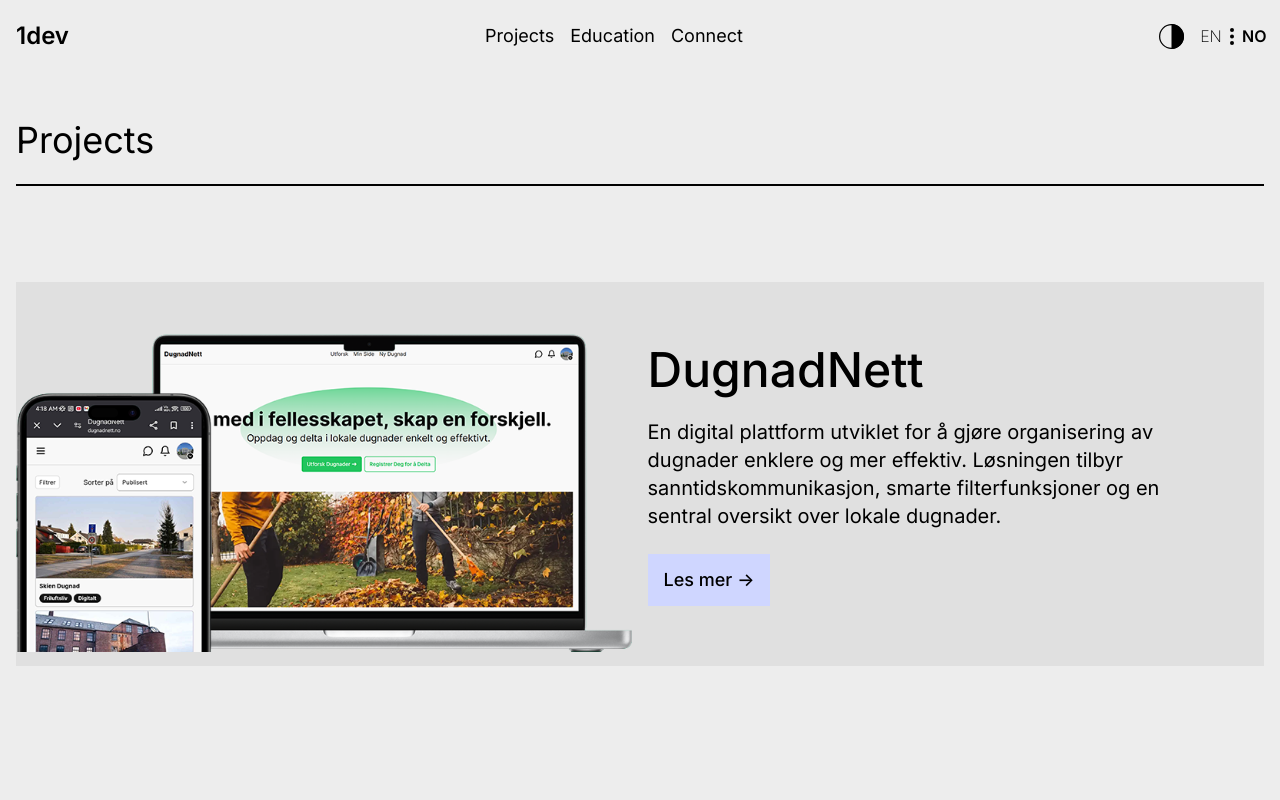
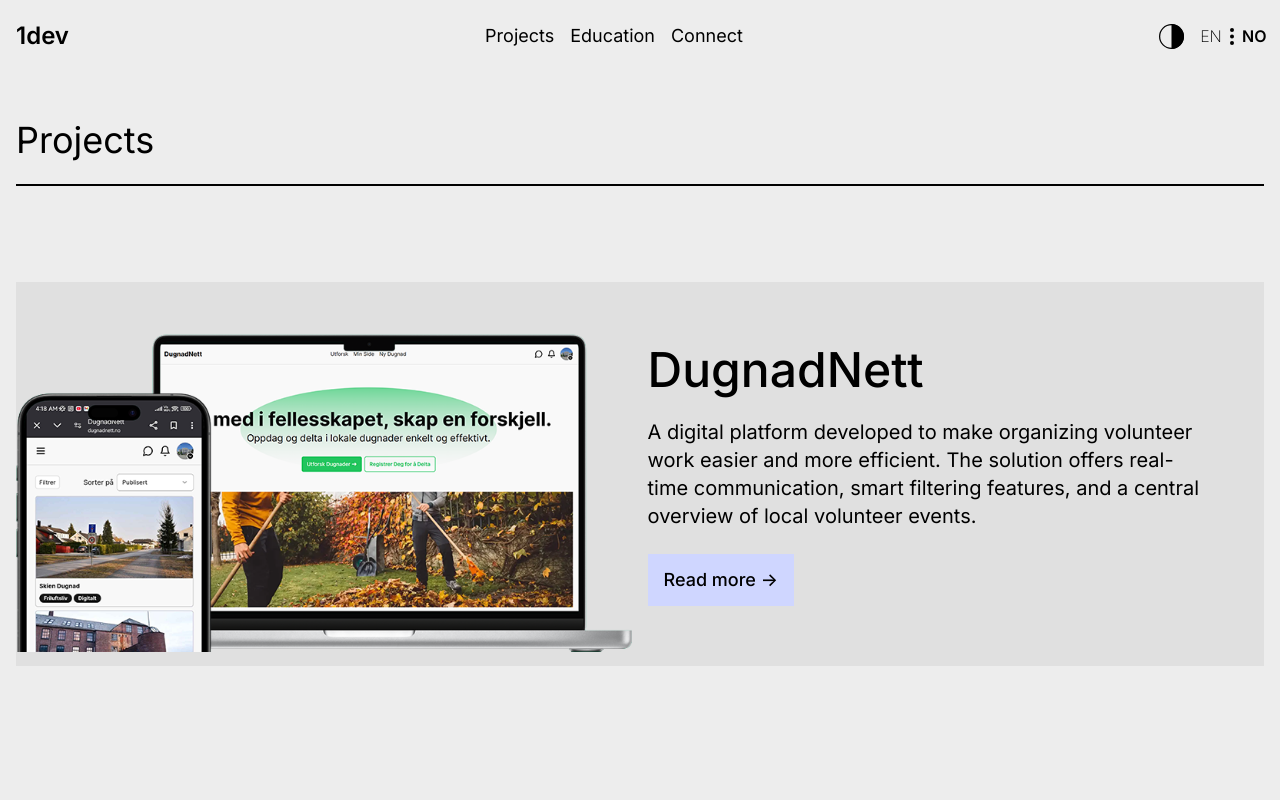
Before and after one commit to Zekima/my-portfolio, a Next.js app: page /en/projects in a window 1280 px wide. Shown: the top 800 px of the page. Built offline with nearby package versions, Linux system fonts and the light colour scheme; no server answers.

Commit message:
Fix missed translation

```diff
--- a/app/[locale]/layout.tsx
+++ b/app/[locale]/layout.tsx
@@ -12,15 +12,15 @@ const inter = Inter({ subsets: ["latin"] });
 
 export default async function LocaleLayout({
     children,
-    params
+    params: paramsPromise
 }: {
     children: React.ReactNode;
-    params: { locale: 'en' | 'no' }
+    params: Promise<{ locale: 'en' | 'no' }>;
 }) {
+    const params = await paramsPromise;
+    const { locale } = params;
 
-    const { locale } = await params;
-
-    if (!routing.locales.includes(locale as 'en' | 'no')) {
+    if (!routing.locales.includes(locale)) {
         notFound();
     }
 
@@ -29,8 +29,8 @@ export default async function LocaleLayout({
     return (
         <html lang={locale} suppressHydrationWarning>
             <body className={`${inter.className} antialiased`}>
-                <div className='w-full px-4'>
-                    <div className='max-w-[1280px] m-auto'>
+                <div className="w-full px-4">
+                    <div className="max-w-[1280px] m-auto">
                         <NextIntlClientProvider messages={messages}>
                             <ThemeProvider>
                                 <NavBar />
--- a/components/Home/ProjectsSection.tsx
+++ b/components/Home/ProjectsSection.tsx
@@ -17,8 +17,8 @@ export default function ProjectsSection() {
                 </div>
                 <div className="lg:w-1/2 pt-0 lg:pt-16 flex flex-col gap-6 pr-0 lg:pr-16">
                     <p className="text-5xl font-medium">DugnadNett</p>
-                    <p className="text-xl ">En digital plattform utviklet for å gjøre organisering av dugnader enklere og mer effektiv. Løsningen tilbyr sanntidskommunikasjon, smarte filterfunksjoner og en sentral oversikt over lokale dugnader.</p>
-                    <Link href="/projects/dugnadnett" className="bg-primary w-fit py-3 px-4 text-lg font-medium text-black">Les mer -{">"}</Link>
+                    <p className="text-xl ">{t('DugnadNett.Description')}</p>
+                    <Link href="/projects/dugnadnett" className="bg-primary w-fit py-3 px-4 text-lg font-medium text-black">{t('DugnadNett.Button')}</Link>
                 </div>
             </div>
 
--- a/messages/en.json
+++ b/messages/en.json
@@ -18,7 +18,11 @@
             }
         },
         "Projects": {
-            "Title": "Projects"
+            "Title": "Projects",
+            "DugnadNett": {
+                "Description": "A digital platform developed to make organizing volunteer work easier and more efficient. The solution offers real-time communication, smart filtering features, and a central overview of local volunteer events.",
+                "Button": "Read more ->"
+            }
         },
         "Connect": {
             "Title": "Connect",
--- a/messages/no.json
+++ b/messages/no.json
@@ -18,7 +18,11 @@
             }
         },
         "Projects": {
-            "Title": "Prosjekter"
+            "Title": "Prosjekter",
+            "DugnadNett": {
+                "Description": "En digital plattform utviklet for å gjøre organisering av dugnader enklere og mer effektiv. Løsningen tilbyr sanntidskommunikasjon, smarte filterfunksjoner og en sentral oversikt over lokale dugnader.",
+                "Button": "Les mer ->"
+            }
         },
         "Connect": {
             "Title": "Kontakt",
```
